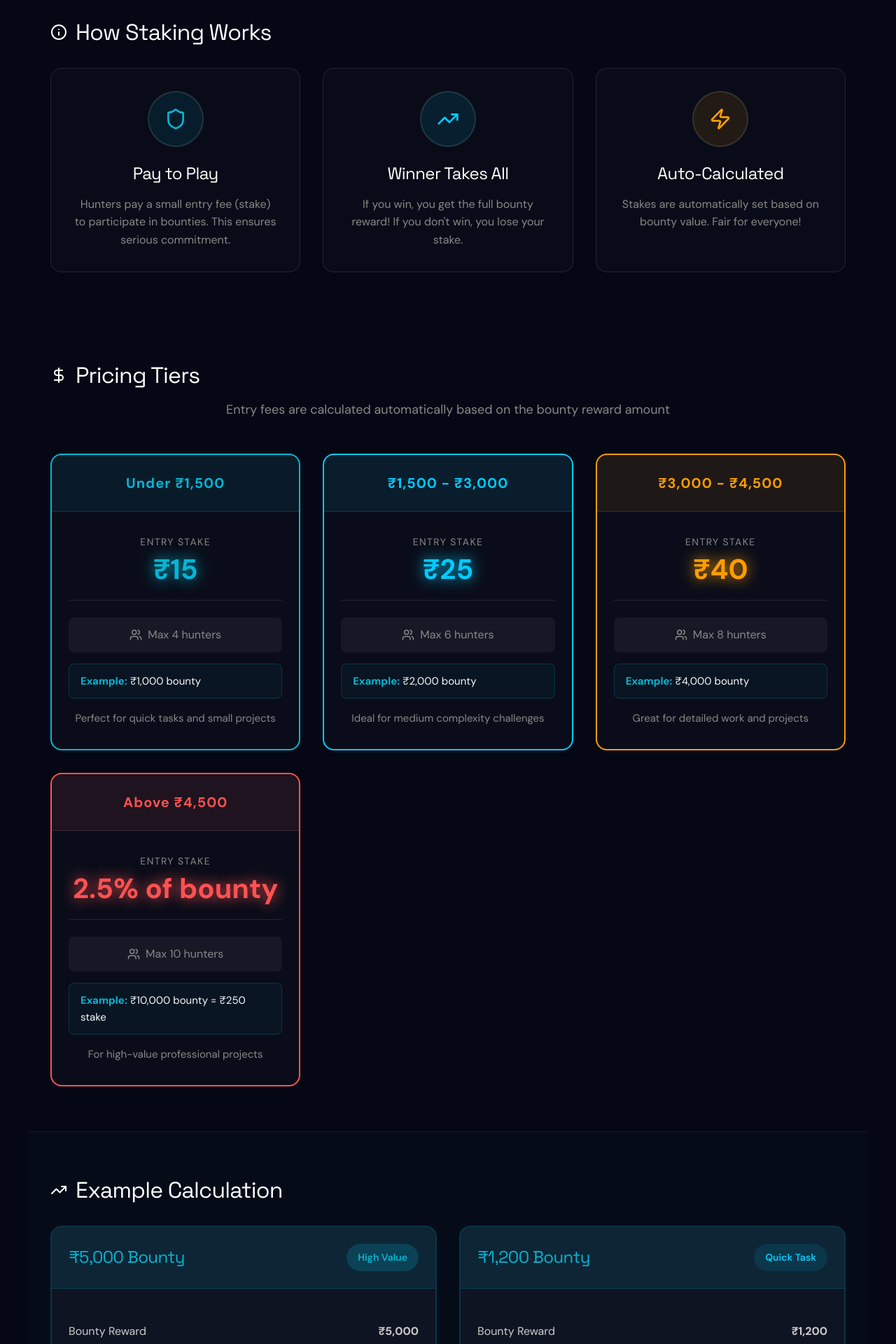
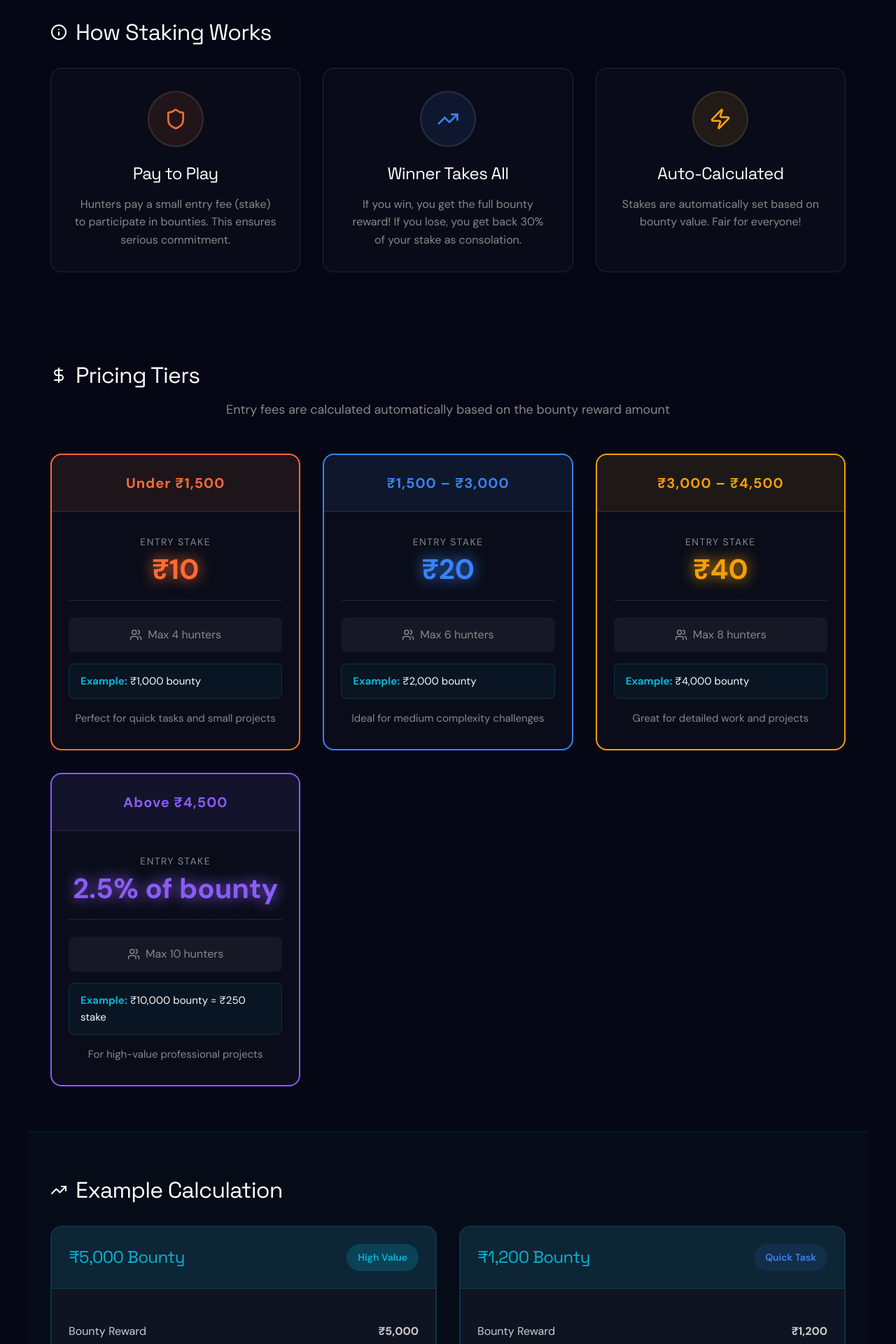
Before and after one commit to weomsingh/iqlasthunt, a React (Vite) app: page /pricing in a window 1280 px wide. Shown: the part 360-2280 px from the top of the page at 70% size. Built offline with nearby package versions, Linux system fonts and the light colour scheme.

Commit message:
fix: update PricingGuide with new stake tiers ₹10/₹20/₹40/2.5%, update colors to orange-blue palette, add 30% consolation info and 2% fee FAQ

```diff
--- a/src/pages/static/PricingGuide.jsx
+++ b/src/pages/static/PricingGuide.jsx
@@ -7,25 +7,25 @@ export default function PricingGuide() {
     const pricingTiers = [
         {
             range: 'Under ₹1,500',
-            stake: '₹15',
+            stake: '₹10',
             maxHunters: 4,
-            color: '#06B6D4',
+            color: '#FF6B35',
             example: '₹1,000 bounty',
             description: 'Perfect for quick tasks and small projects'
         },
         {
-            range: '₹1,500 - ₹3,000',
-            stake: '₹25',
+            range: '₹1,500 – ₹3,000',
+            stake: '₹20',
             maxHunters: 6,
-            color: '#00ccff',
+            color: '#3B82F6',
             example: '₹2,000 bounty',
             description: 'Ideal for medium complexity challenges'
         },
         {
-            range: '₹3,000 - ₹4,500',
+            range: '₹3,000 – ₹4,500',
             stake: '₹40',
             maxHunters: 8,
-            color: '#ff9d00',
+            color: '#F59E0B',
             example: '₹4,000 bounty',
             description: 'Great for detailed work and projects'
         },
@@ -33,7 +33,7 @@ export default function PricingGuide() {
             range: 'Above ₹4,500',
             stake: '2.5% of bounty',
             maxHunters: 10,
-            color: '#ff5252',
+            color: '#8B5CF6',
             example: '₹10,000 bounty = ₹250 stake',
             description: 'For high-value professional projects'
         }
@@ -60,24 +60,24 @@ export default function PricingGuide() {
                 </h2>
                 <div className="info-grid">
                     <div className="info-card">
-                        <div className="info-icon" style={{ background: 'rgba(6, 182, 212, 0.1)' }}>
-                            <Shield size={32} style={{ color: '#06B6D4' }} />
+                        <div className="info-icon" style={{ background: 'rgba(255, 107, 53, 0.1)' }}>
+                            <Shield size={32} style={{ color: '#FF6B35' }} />
                         </div>
                         <h3>Pay to Play</h3>
                         <p>Hunters pay a small entry fee (stake) to participate in bounties. This ensures serious commitment.</p>
                     </div>
 
                     <div className="info-card">
-                        <div className="info-icon" style={{ background: 'rgba(0, 204, 255, 0.1)' }}>
-                            <TrendingUp size={32} style={{ color: '#00ccff' }} />
+                        <div className="info-icon" style={{ background: 'rgba(59, 130, 246, 0.1)' }}>
+                            <TrendingUp size={32} style={{ color: '#3B82F6' }} />
                         </div>
                         <h3>Winner Takes All</h3>
-                        <p>If you win, you get the full bounty reward! If you don't win, you lose your stake.</p>
+                        <p>If you win, you get the full bounty reward! If you lose, you get back 30% of your stake as consolation.</p>
                     </div>
 
                     <div className="info-card">
-                        <div className="info-icon" style={{ background: 'rgba(255, 157, 0, 0.1)' }}>
-                            <Zap size={32} style={{ color: '#ff9d00' }} />
+                        <div className="info-icon" style={{ background: 'rgba(245, 158, 11, 0.1)' }}>
+                            <Zap size={32} style={{ color: '#F59E0B' }} />
                         </div>
                         <h3>Auto-Calculated</h3>
                         <p>Stakes are automatically set based on bounty value. Fair for everyone!</p>
@@ -152,8 +152,8 @@ export default function PricingGuide() {
                                 <strong>₹5,000</strong>
                             </div>
                             <div className="calc-row highlight">
-                                <span>Hunter Stakes (2.5%)</span>
-                                <strong style={{ color: '#06B6D4' }}>₹125</strong>
+                                <span>Hunter Stake (2.5%)</span>
+                                <strong style={{ color: '#FF6B35' }}>₹125</strong>
                             </div>
                             <div className="calc-row">
                                 <span>Max Hunters</span>
@@ -166,7 +166,10 @@ export default function PricingGuide() {
                                 🎯 <strong>For Hunters:</strong> Pay ₹125 to compete. Win ₹5,000 if selected!
                             </p>
                             <p>
-                                💰 <strong>ROI if you win:</strong> 4,000% (₹125 → ₹5,000)
+                                💰 <strong>ROI if you win:</strong> 3,900% (₹125 → ₹5,000)
+                            </p>
+                            <p>
+                                🤝 <strong>If you lose:</strong> Get back ₹37.50 (30% consolation)
                             </p>
                         </div>
                     </div>
@@ -174,7 +177,7 @@ export default function PricingGuide() {
                     <div className="calc-card">
                         <div className="calc-header">
                             <h3>₹1,200 Bounty</h3>
-                            <span className="calc-badge" style={{ background: 'rgba(0, 204, 255, 0.1)', color: '#00ccff' }}>
+                            <span className="calc-badge" style={{ background: 'rgba(59, 130, 246, 0.1)', color: '#3B82F6' }}>
                                 Quick Task
                             </span>
                         </div>
@@ -185,8 +188,8 @@ export default function PricingGuide() {
                                 <strong>₹1,200</strong>
                             </div>
                             <div className="calc-row highlight">
-                                <span>Hunter Stakes (Fixed)</span>
-                                <strong style={{ color: '#06B6D4' }}>₹15</strong>
+                                <span>Hunter Stake (Fixed)</span>
+                                <strong style={{ color: '#FF6B35' }}>₹10</strong>
                             </div>
                             <div className="calc-row">
                                 <span>Max Hunters</span>
@@ -196,10 +199,13 @@ export default function PricingGuide() {
 
                         <div className="calc-footer">
                             <p>
-                                🎯 <strong>For Hunters:</strong> Pay ₹15 to compete. Win ₹1,200 if selected!
+                                🎯 <strong>For Hunters:</strong> Pay ₹10 to compete. Win ₹1,200 if selected!
                             </p>
                             <p>
-                                💰 <strong>ROI if you win:</strong> 8,000% (₹15 → ₹1,200)
+                                💰 <strong>ROI if you win:</strong> 11,900% (₹10 → ₹1,200)
+                            </p>
+                            <p>
+                                🤝 <strong>If you lose:</strong> Get back ₹3 (30% consolation)
                             </p>
                         </div>
                     </div>
@@ -218,7 +224,7 @@ export default function PricingGuide() {
 
                     <div className="faq-item">
                         <h4>❓ What happens if I don't win?</h4>
-                        <p>You lose your stake amount. This is the risk for participating. But if you win, you get the full reward!</p>
+                        <p>You get back <strong>30% of your stake</strong> as a consolation for your effort. The remaining 70% goes to the platform.</p>
                     </div>
 
                     <div className="faq-item">
@@ -228,12 +234,12 @@ export default function PricingGuide() {
 
                     <div className="faq-item">
                         <h4>❓ Are there any hidden fees?</h4>
-                        <p>No! The stake amount you see is exactly what you pay. No surprises.</p>
+                        <p>No! Payers pay a flat <strong>2% platform fee</strong> on top of the bounty reward. Hunters only pay the stake listed. No surprises.</p>
                     </div>
 
                     <div className="faq-item">
                         <h4>❓ What if the bounty gets cancelled?</h4>
-                        <p>If a payer cancels before selecting a winner, all stakes are refunded to hunters automatically.</p>
+                        <p>If a payer cancels <strong>before any hunter joins</strong>, the full amount is instantly refunded to the payer's vault. If hunters are enrolled, contact support.</p>
                     </div>
                 </div>
             </section>
```
